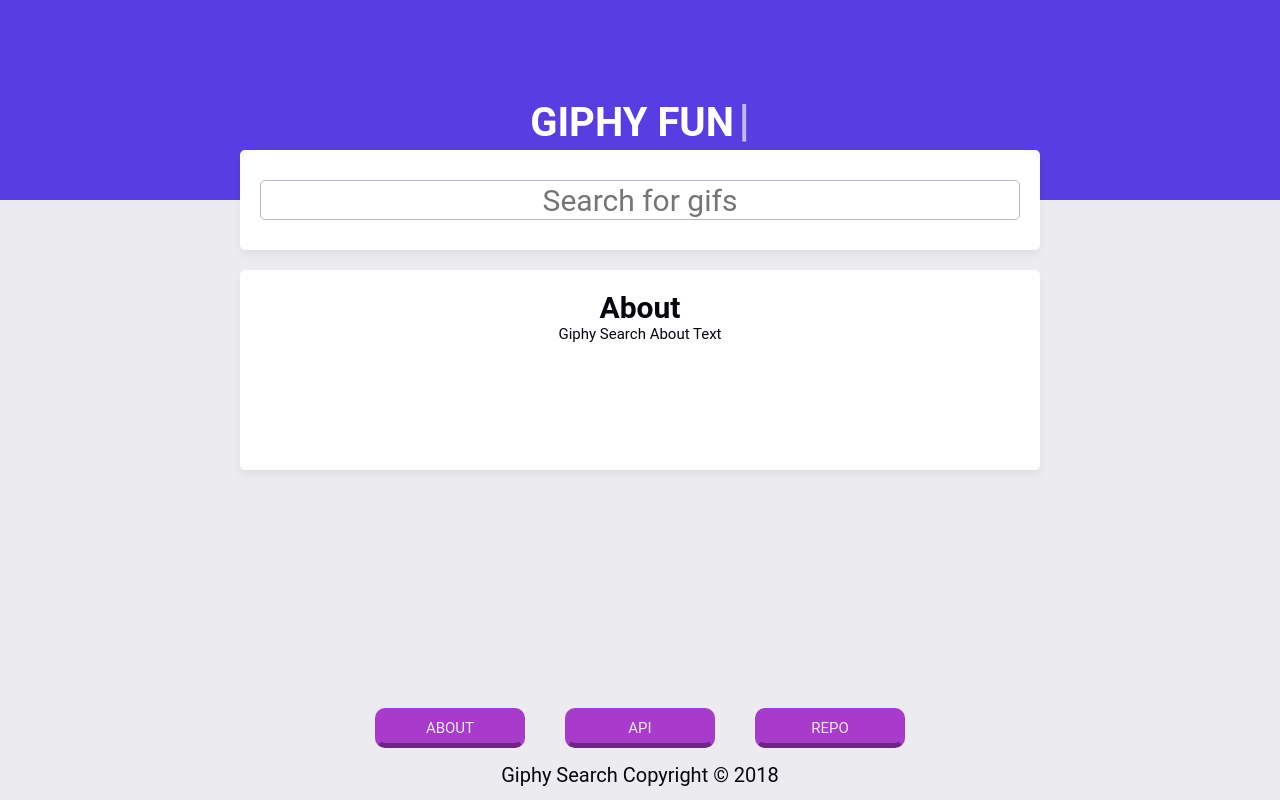
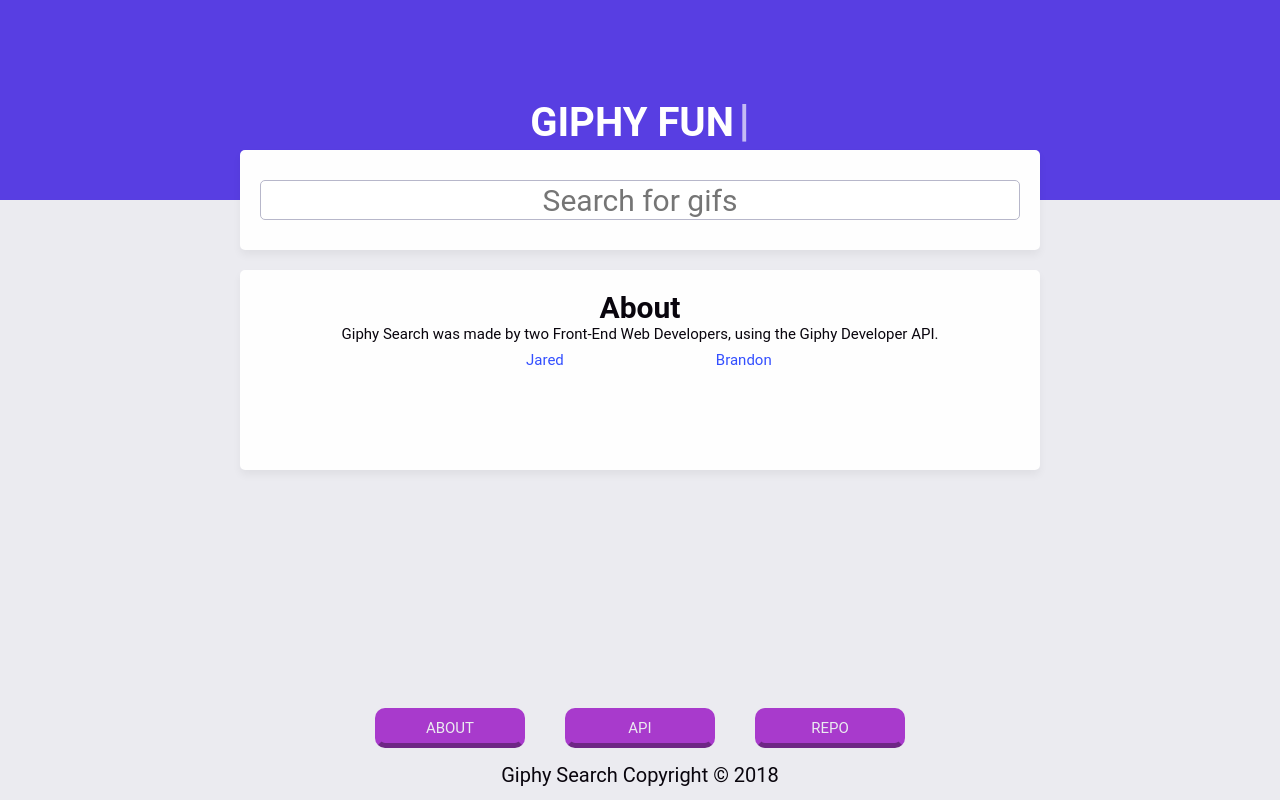
Before and after one commit to v1st/Giphy-Search, a website: page src/index.html in a window 1280 px wide. Both pictures are taken after a click on the link "ABOUT". Drawn offline with Linux system fonts and the light colour scheme.

Commit message:
Updated About Section

```diff
--- a/src/js/main.js
+++ b/src/js/main.js
@@ -94,7 +94,9 @@
     /* Variables */
     let $area = $("#gifs");
     let $title = $("<h1>About</h1>");
-    let $text = $("<p>Giphy Search About Text</p>");
+    let $text = $("<p>Giphy Search was made by two Front-End Web Developers, using the Giphy Developer API.</p>");
+    let $linkJM = $("<a href='https://martinezdesigns.net'>Jared</a>");
+    let $linkB = $("<a href='https://github.com/v1st'>Brandon</a>");
     let $load = $("#load");
 
     document.getElementById("textbox").value = ''; // Clearing the search value
@@ -109,6 +111,8 @@
         setTimeout(function () {
             $area.append($title);
             $area.append($text);
+            $area.append($linkJM);
+            $area.append($linkB);
             $area.slideDown("slow");
         }, 1000);
     } else {
@@ -116,6 +120,8 @@
         $area.slideUp("fast");
         $area.append($title);
         $area.append($text);
+        $area.append($linkJM);
+        $area.append($linkB);
         $area.slideDown("slow");
     }
 }
--- a/src/scss/styles.scss
+++ b/src/scss/styles.scss
@@ -133,11 +133,27 @@
         color: $dark;
         margin: 0 auto;
     }
-    p {
+    p, a {
         display: inline-block;
         text-align: center;
         width: 100%;
         font-size: 1.5rem;
+    }
+    a{
+        color: $purple;
+        margin-top: .2em;
+        width: auto;
+        text-decoration: none;
+        border-bottom: 1px solid #fff;
+        transition: all .8s;
+        &:hover {
+            border-color: $purple;
+            transition: all .8s;
+        }
+        &:first-of-type{
+            margin-left: 25%;
+            margin-right: 15%;
+        }
     }
     .card {
         width: 30%;
@@ -206,6 +222,15 @@
     .gif-container {
         width: 80rem;
     }
+    #gifs{
+        a{
+            margin-top: .5em;
+            &:first-of-type{
+                margin-left: 35%;
+                margin-right: 20%;
+            }
+        }
+    }
     /* FOOTER ###################################### */
     #footer {
         position: absolute;
```
Also changed, not shown: src/css/styles.css.
